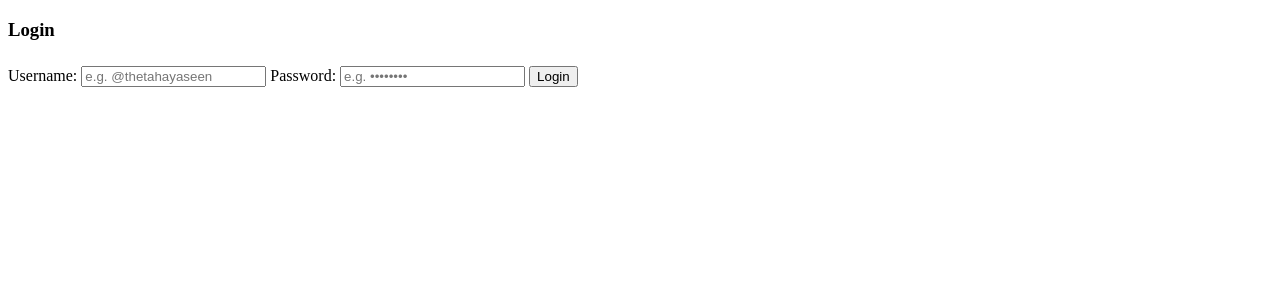
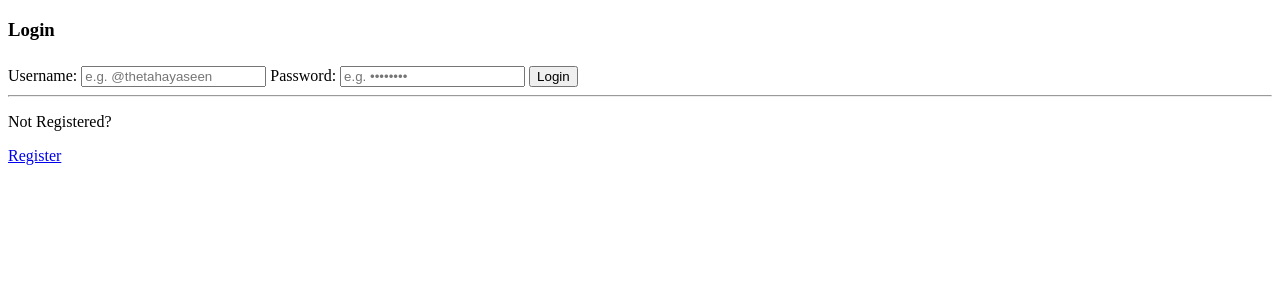
Before and after one commit to TheTahaYaseen/DjangoToDo, a Django app: page /login in a window 1280 px wide. Shown: the top 300 px of the page. Run offline with Django 4.2, Linux system fonts and the light colour scheme.

Commit message:
Redirection To Register Or Login

```diff
--- a/main/templates/main/login_view.html
+++ b/main/templates/main/login_view.html
@@ -20,4 +20,9 @@
 
 </form>
 
+<hr>
+
+<p>Not Registered?</p>
+<a href="{% url 'registration' %}">Register</a>
+
 {% endblock main %}
--- a/main/templates/main/registration_view.html
+++ b/main/templates/main/registration_view.html
@@ -19,4 +19,9 @@
 
 </form>
 
+<hr>
+
+<p>Already Registered?</p>
+<a href="{% url 'login' %}">Login</a>
+
 {% endblock main %}
```
